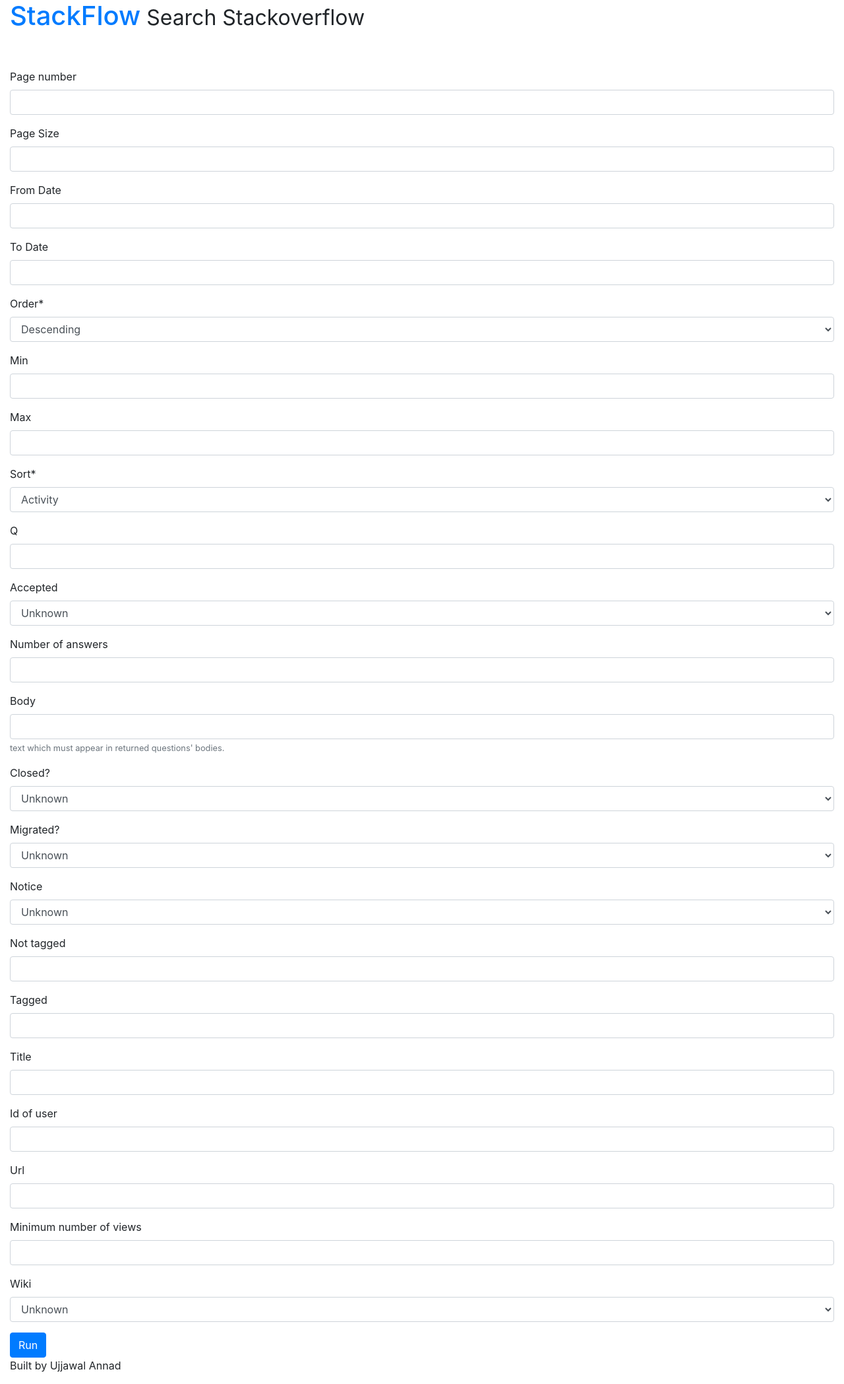
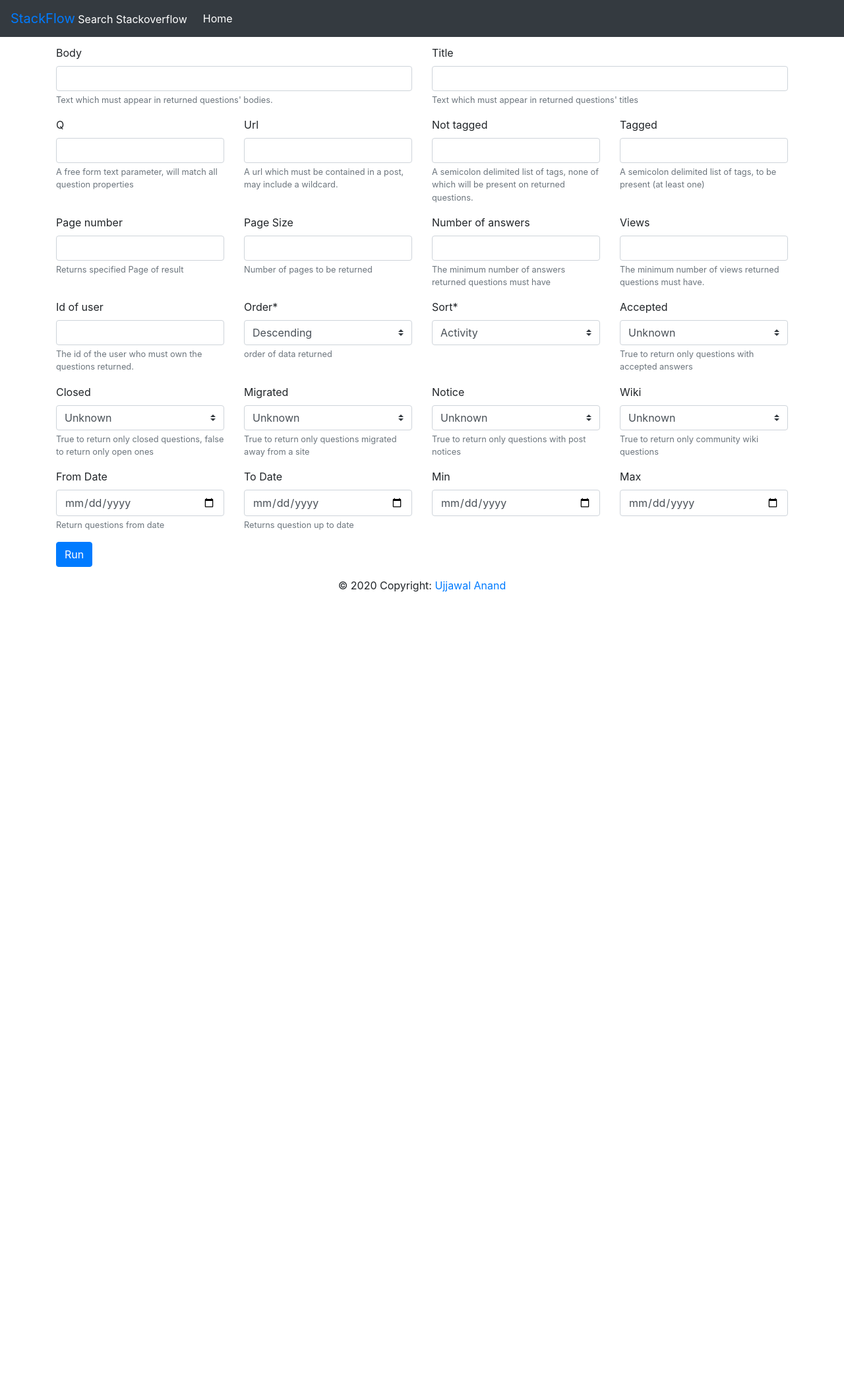
Before and after one commit to Ujjawal-Anand/Stackflow, a Django app: page / in a window 1280 px wide. Shown: the whole page at 66% size. After the commit the page ends 897 px from the top, so only its background shows below. Run offline with Django 3.2, Linux system fonts and the light colour scheme; some libraries are stand-ins or nearby versions.

Commit message:
copmpleted form fields

```diff
--- a/core/forms.py
+++ b/core/forms.py
@@ -1,14 +1,24 @@
 from django import forms
 
+from crispy_forms.helper import FormHelper
+
 from .models import ApiData
-from .widgets import DatePickerInput
+
+class DateInput(forms.DateInput):
+    input_type = 'date'
 
 class ApiDataForm(forms.ModelForm):
-    # min_date = forms.DateTimeField(
-    #     input_formats=['%d/%m/%Y'],
-    #     widget=DatePickerInput()
-    # )
+
+    def __init__(self, *args, **kwargs):
+        super().__init__(*args, **kwargs)
+        self.helper = FormHelper()
 
     class Meta:
         model = ApiData
         exclude = ()
+        widgets = {
+            'fromdate': DateInput(),
+            'todate': DateInput(),
+            'min_date': DateInput(),
+            'max_date': DateInput()
+        }
--- /dev/null
+++ b/core/static/css/style.css
@@ -0,0 +1,30 @@
+html {
+    position: relative;
+    min-height: 100%;
+  }
+  body {
+    /* Margin bottom by footer height */
+    margin-bottom: 60px;
+  }
+  .footer {
+    position: absolute;
+    bottom: 0;
+    width: 100%;
+    /* Set the fixed height of the footer here */
+    height: 30px;
+    line-height: 15px; /* Vertically center the text there */
+    background-color: #f5f5f5;
+  }
+
+
+  /* Custom page CSS
+  -------------------------------------------------- */
+
+  body > .container {
+    padding: 60px 15px 0;
+  }
+
+  .footer > .container {
+    padding-right: 15px;
+    padding-left: 15px;
+  }
--- a/core/templates/api_data_form.html
+++ b/core/templates/api_data_form.html
@@ -2,21 +2,99 @@
 
 {% load crispy_forms_tags %}
 
-{% block extrastyles %}
- {{ block.super }}
- <!--datepicker-->
-   <link rel="stylesheet" href="https://cdnjs.cloudflare.com/ajax/libs/datepicker/0.6.5/datepicker.min.css" integrity="sha256-b88RdwbRJEzRx95nCuuva+hO5ExvXXnpX+78h8DjyOE=" crossorigin="anonymous" />
-{% endblock extrastyles %}
-
-{% block extrascripts %}
-{{ block.super }}
-  <script src="https://cdnjs.cloudflare.com/ajax/libs/datepicker/0.6.5/datepicker.min.js" integrity="sha256-/7FLTdzP6CfC1VBAj/rsp3Rinuuu9leMRGd354hvk0k=" crossorigin="anonymous"></script>
-{% endblock extrascripts %}
-
 {% block content %}
+{% block error_message %}
+    {% include 'partials/alert_messages.html' %}
+{% endblock %}
   <form method="post">
     {% csrf_token %}
-    {{ form|crispy }}
+    <div class="row">
+      <div class="col-md-6 mb-0">
+        {{ form.body|as_crispy_field }}
+      </div>
+      <div class="col-md-6 mb-0">
+        {{ form.title|as_crispy_field }}
+      </div>
+    </div>
+
+    <div class="row">
+      <div class="col-md-3 mb-0">
+        {{ form.q|as_crispy_field }}
+      </div>
+      <div class="col-md-3 mb-0">
+        {{ form.url|as_crispy_field }}
+      </div>
+      <div class="col-md-3 mb-0">
+        {{ form.notagged|as_crispy_field }}
+      </div>
+      <div class="col-md-3 mb-0">
+        {{ form.tagged|as_crispy_field }}
+      </div>
+    </div>
+
+
+    <div class="row">
+      <div class="col-md-3 mb-0">
+        {{ form.page|as_crispy_field }}
+      </div>
+      <div class="col-md-3 mb-0">
+        {{ form.pagesize|as_crispy_field }}
+      </div>
+      <div class="col-md-3 mb-0">
+        {{ form.answers|as_crispy_field }}
+      </div>
+      <div class="col-md-3 mb-0">
+        {{ form.views|as_crispy_field }}
+      </div>
+    </div>
+
+
+
+    <div class="row">
+      <div class="col-md-3 mb-0">
+        {{ form.user|as_crispy_field }}
+      </div>
+      <div class="col-md-3 mb-0">
+        {{ form.order|as_crispy_field }}
+      </div>
+      <div class="col-md-3 mb-0">
+        {{ form.sort|as_crispy_field }}
+      </div>
+      <div class="col-md-3 mb-0">
+        {{ form.accepted|as_crispy_field }}
+      </div>
+
+    </div>
+
+    <div class="row">
+      <div class="col-md-3 mb-0">
+        {{ form.closed|as_crispy_field }}
+      </div>
+      <div class="col-md-3 mb-0">
+        {{ form.migrated|as_crispy_field }}
+      </div>
+      <div class="col-md-3 mb-0">
+        {{ form.notice|as_crispy_field }}
+      </div>
+      <div class="col-md-3 mb-0">
+        {{ form.wiki|as_crispy_field }}
+      </div>
+    </div>
+
+    <div class="row">
+      <div class="col-md-3 mb-0">
+        {{ form.fromdate|as_crispy_field }}
+      </div>
+      <div class="col-md-3 mb-0">
+        {{ form.todate|as_crispy_field }}
+      </div>
+      <div class="col-md-3 mb-0">
+        {{ form.min_date|as_crispy_field }}
+      </div>
+      <div class="col-md-3 mb-0">
+        {{ form.max_date|as_crispy_field }}
+      </div>
+    </div>
     <button type="submit" class="btn btn-primary">Run</button>
   </form>
 {% endblock %}
--- a/core/templates/base.html
+++ b/core/templates/base.html
@@ -15,7 +15,11 @@
         {% endblock %}
 
         {# Block where global CSS will go. #}
-        {% block styles %}{% endblock %}
+        {% block styles %}
+        <!--Bootstrap-->
+        <link rel="stylesheet" href="https://maxcdn.bootstrapcdn.com/bootstrap/4.0.0/css/bootstrap.min.css" integrity="sha384-Gn5384xqQ1aoWXA+058RXPxPg6fy4IWvTNh0E263XmFcJlSAwiGgFAW/dAiS6JXm" crossorigin="anonymous">
+        <link rel="stylesheet" href="{% static 'css/style.css' %}">
+        {% endblock %}
 
         {# Additional CSS - specific to certain pages #}
         {% block extrastyles %}{% endblock %}
--- a/core/templates/layout.html
+++ b/core/templates/layout.html
@@ -1,28 +1,17 @@
 {% extends "base.html" %}
 {% load static %}
 
-{% block styles %}
-    <link rel="stylesheet" href="https://stackpath.bootstrapcdn.com/bootstrap/4.5.2/css/bootstrap.min.css" integrity="sha384-JcKb8q3iqJ61gNV9KGb8thSsNjpSL0n8PARn9HuZOnIxN0hoP+VmmDGMN5t9UJ0Z" crossorigin="anonymous">
-{% endblock %}
+
 
 {% block layout %}
 
-    {# Site logo/title, browse dropdown and searchbox #}
-    <header class="header container-fluid">
-        <div class="page_inner">
-            <div class="row">
-                {% include "partials/brand.html" %}
-
-            </div>
-        </div>
-        {% block navigation %}
-            {% include "partials/nav_primary.html" %}
-        {% endblock %}
-    </header>
+    {% block navigation %}
+        {% include "partials/nav_primary.html" %}
+    {% endblock %}
 
     {# Main content of page - other layout templates may override this block #}
     {% block content_wrapper %}
-        <div class="container-fluid page">
+        <div class="container page">
             <div class="page_inner">
                 {% block breadcrumbs %}{% endblock %}
                 {% block header %}
--- a/core/templates/partials/alert_messages.html
+++ b/core/templates/partials/alert_messages.html
@@ -1,40 +1,8 @@
-{% load string_filters %}
-
-{% comment %}
-Use message tags to control these alerts.  Available tags include:
-- safe: allow HTML in the message
-- block: for longer messages - this adds extra padding
-- noicon: don't show an icon
-- error/success/info - these change the connotation of the alert
-{% endcomment %}
-
-<div id="messages">
-{% if messages %}
-    {% for message in messages %}
-    <div class="alert {% for tag in message.tags|split %}alert-{% if tag == 'error' %}danger{% else %}{{ tag }}{% endif %} {% endfor %} fade in">
-            <a class="close" data-dismiss="alert" href="#">&times;</a>
-            <div class="alertinner {% if 'noicon' not in message.tags %}wicon{% endif %}">
-                {# Allow HTML to be embedded in messages #}
-                {% if 'safe' in message.tags %}
-                    {{ message|safe }}
-                {% else %}
-                    {{ message }}
-                {% endif %}
-
-                {% if 'noicon' not in message.tags %}
-                    {# Include an icon by default #}
-                    {% if 'success' in message.tags %}
-                        <i class="icon-ok-sign"></i>
-                    {% elif 'info' in message.tags %}
-                        <i class="icon-info-sign"></i>
-                    {% elif 'warning' in message.tags %}
-                        <i class="icon-warning-sign"></i>
-                    {% elif 'danger' in message.tags or 'error' in message.tags %}
-                        <i class="icon-exclamation-sign"></i>
-                    {% endif %}
-                {% endif %}
-            </div>
-        </div>
-    {% endfor %}
-{% endif %}
-</div>
+{% for message in messages %}
+  <div class="alert {{ message.tags }} alert-dismissible" role="alert">
+    <button type="button" class="close" data-dismiss="alert" aria-label="Close">
+      <span aria-hidden="true">&times;</span>
+    </button>
+    {{ message }}
+  </div>
+{% endfor %}
--- a/core/templates/partials/brand.html
+++ b/core/templates/partials/brand.html
@@ -1 +1 @@
-<div class="col-sm-7 h1"><a href="{{ homepage_url }}">{% block brand_title %}{{ website_name }}</a><small> {{ website_tagline }}</small>{% endblock %}</div>
+<div class="navbar-brand"><a href="{{ homepage_url }}">{% block brand_title %}{{ website_name }}</a><small> {{ website_tagline }}</small>{% endblock %}</div>
--- a/core/templates/partials/footer.html
+++ b/core/templates/partials/footer.html
@@ -1,13 +1,11 @@
-{% load i18n %}
-<footer class="footer container-fluid">
-    {% block footer %}
-        {% comment %}
-            Could be used for displaying links to privacy policy, terms of service, etc.
-            We have a CSS class defined:
-                <ul class="footer_links inline">
-                    ...
-                </ul>
-         {% endcomment %}
-         <p>Built by Ujjawal Annad</p>
-    {% endblock %}
+<!-- Footer -->
+<footer class="page-footer font-small black">
+
+  <!-- Copyright -->
+  <div class="footer-copyright text-center py-3">© 2020 Copyright:
+    <a href="#">Ujjawal Anand</a>
+  </div>
+  <!-- Copyright -->
+
 </footer>
+<!-- Footer -->
--- a/core/templates/partials/nav_primary.html
+++ b/core/templates/partials/nav_primary.html
@@ -1,16 +1,16 @@
 {% load i18n %}
 
-<div class="navbar sticky-top primary navbar-static-top navbar-inverse">
-    <div class="container-fluid">
-        <div class="navbar-header pull-right">
-            {# This is used in mobile view #}
-            <a class="btn btn-default navbar-toggle collapsed" data-toggle="collapse" data-target=".primary-collapse">
-                <span>
-                    <span class="icon-bar"></span>
-                    <span class="icon-bar"></span>
-                    <span class="icon-bar"></span>
-                </span>
-            </a>
-        </div>
-    </div>
-</div><!-- /navbar -->
+<nav class="navbar navbar-expand-lg fixed-top navbar-dark bg-dark">
+  {% include 'partials/brand.html' %}
+  <button class="navbar-toggler" type="button" data-toggle="collapse" data-target="#navbarText" aria-controls="navbarText" aria-expanded="false" aria-label="Toggle navigation">
+    <span class="navbar-toggler-icon"></span>
+  </button>
+  <div class="collapse navbar-collapse" id="navbarText">
+    <ul class="navbar-nav mr-auto pull-right">
+      <li class="nav-item active">
+        <a class="nav-link" href="#">Home <span class="sr-only">(current)</span></a>
+      </li>
+    </ul>
+
+  </div>
+</nav>
--- a/core/widgets.py
+++ /dev/null
@@ -1,4 +0,0 @@
-from django.forms import DateInput
-
-class DatePickerInput(DateInput):
-    template_name = 'widgets/datepicker.html'
```
Also changed, not shown: StackFlow/settings.py (+7 -1 lines), core/models.py (+41 -34 lines), core/templates/widgets/datepicker.html (deleted, +0 -9 lines), core/templatetags/string_filters.py (added, +7 -0 lines), core/migrations/0003_auto_20200828_0940.py (added).
